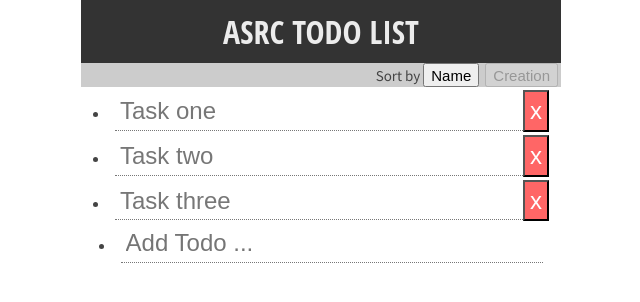
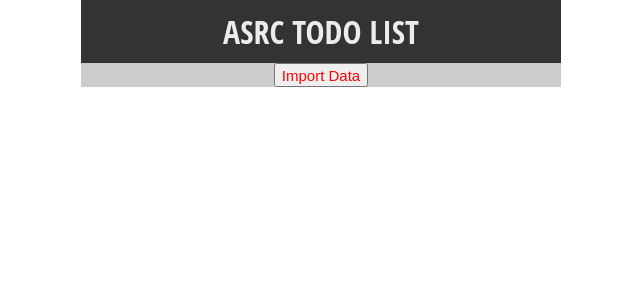
Before and after one commit to dodsonm/arsc-todos, a React (Create React App) app: page / in a window 1280 px wide. Shown: the top 302 px of the page, without its empty margins (319-959 px from the left). Built offline with nearby package versions, Linux system fonts and the light colour scheme.

Commit message:
Last-minute change to add an import button

```diff
--- a/src/App.js
+++ b/src/App.js
@@ -12,7 +12,7 @@ class App extends React.Component {
     sort: ''
   }
 
-  componentWillMount() {
+  getData = () => {
     axios
       .get('dat-todos.json')
       .then(res => {
@@ -88,6 +88,7 @@ class App extends React.Component {
           <h1>ASRC Todo List</h1>
         </header>
         <Menu
+          getData={this.getData}
           sort={this.state.sort}
           sortByName={this.sortByName}
           sortByCreation={this.sortByCreation}
--- a/src/components/Menu.css
+++ b/src/components/Menu.css
@@ -1,7 +1,6 @@
 .Menu {
   background-color: #ccc;
   font-size: 15px;
-  text-align: right;
 }
 
 .Menu button {
@@ -13,3 +12,7 @@
 .Menu button:hover {
   color: steelblue;
 }
+.Menu-import-btn {
+  color: red;
+  font-size: 1.2em;
+}
--- a/src/components/Menu.js
+++ b/src/components/Menu.js
@@ -3,6 +3,7 @@ import './Menu.css';
 
 class Menu extends React.Component {
   render() {
+    if (this.props.sort !== '') {
       return (
         <nav className="Menu">
           <span>Sort by</span>
@@ -14,6 +15,16 @@ class Menu extends React.Component {
             onClick={this.props.sortByCreation}>Creation</button>
         </nav>
       );
+    } else {
+      return (
+        <nav className="Menu">
+          <button
+            className="Menu-import-btn"
+            onClick={this.props.getData}>Import Data</button>
+        </nav>
+
+      )
+    }
   }
 }
 
--- a/src/components/TodoList.js
+++ b/src/components/TodoList.js
@@ -6,6 +6,9 @@ import './TodoList.css';
 
 class TodoList extends React.Component {
   render() {
+    if (this.props.todos.length === 0) {
+      return false;
+    }
     return (
       <ul className="TodoList">
         {
```
Lines whose indentation alone changed are shown as unchanged.
